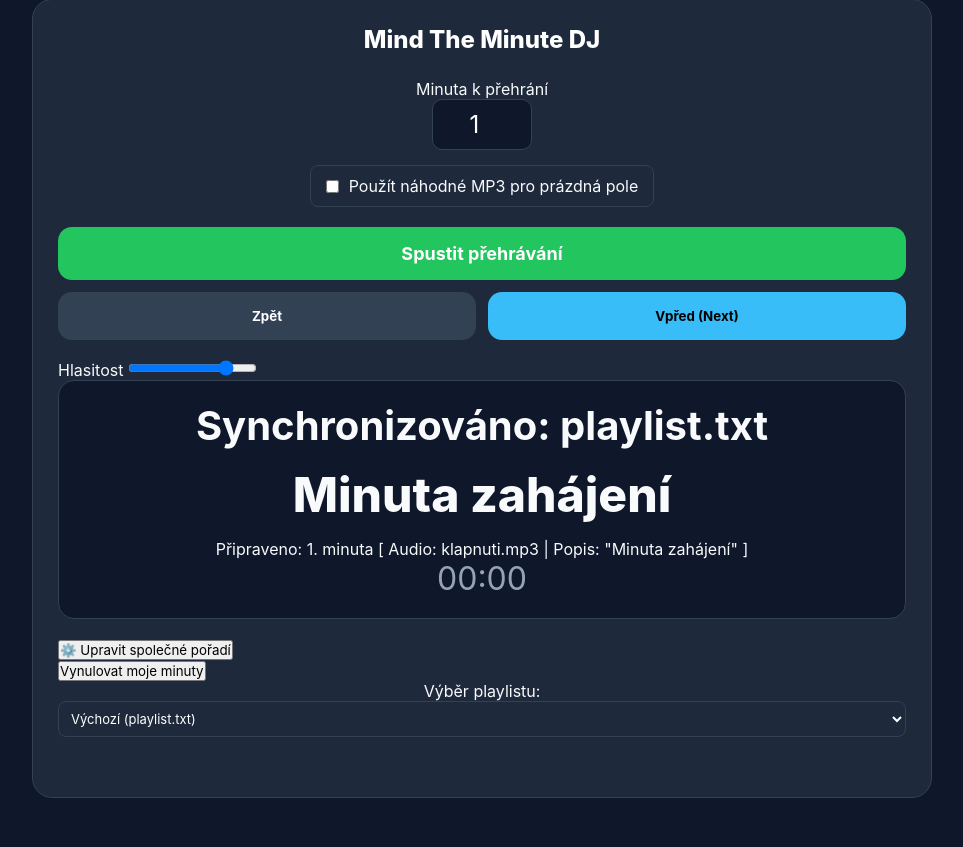
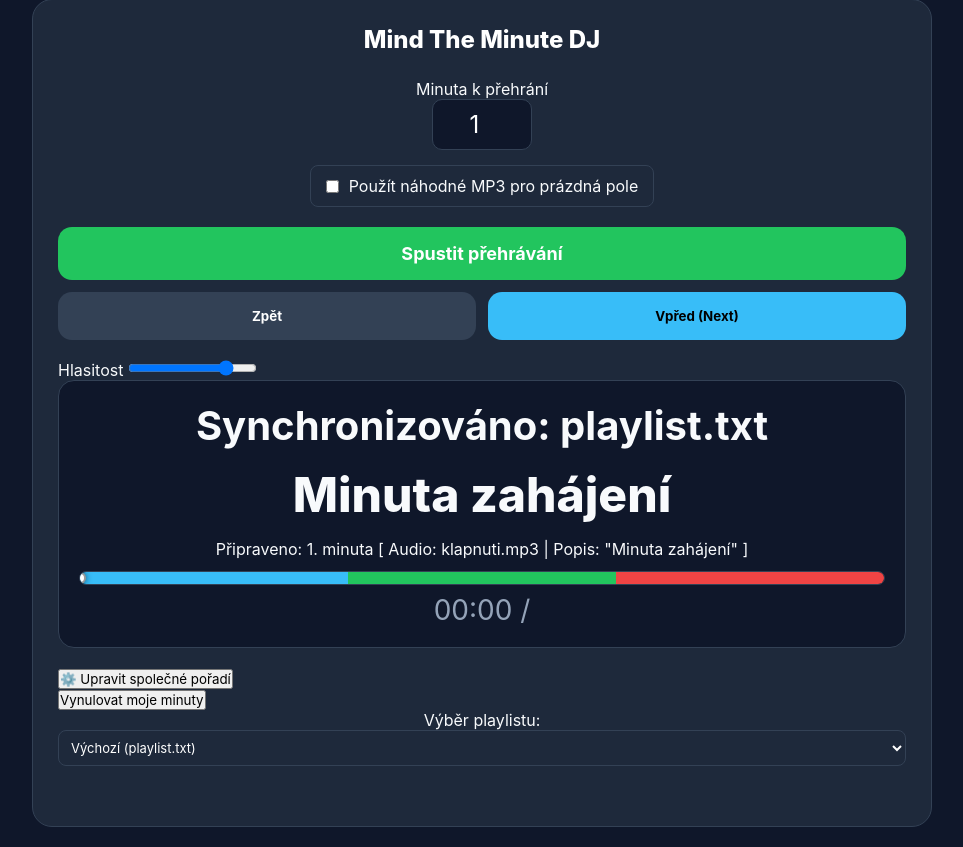
Before and after one commit to JosefMor/mtmdj, a PHP site: page / in a window 1280 px wide. Shown: the part 21-868 px from the top of the page, without its empty margins (158-1121 px from the left). Before the commit the page ends 819 px from the top, so only its background shows below. Run offline with PHP 8.4, Linux system fonts and the light colour scheme; data that the repository does not hold is empty.

Commit message:
Add minute-track visualization: colored segments (0-20s blue, 20-40s green, 40-60s red) and moving indicator; change countdown text to show seconds with trailing '/'.

```diff
--- a/index.php
+++ b/index.php
@@ -68,8 +68,16 @@
 
     .info-box { background: var(--input-bg); border: 1px solid var(--border); padding: 20px; border-radius: 16px; text-align: center; margin-bottom: 20px; }
 
-    #countdown { font-size: 32px; color: var(--text-muted); }
+    /* Countdown and minute-track styles */
+    .minute-track-container { width: 100%; margin: 12px 0 8px 0; }
+    .minute-track { position: relative; height: 14px; border-radius: 8px; overflow: hidden; background: #0b1220; border: 1px solid var(--border); }
+    .minute-segment { height: 100%; float: left; }
+    .segment-1 { background: var(--primary); width: 33.3333%; }
+    .segment-2 { background: var(--success); width: 33.3333%; }
+    .segment-3 { background: var(--danger); width: 33.3333%; }
+    .minute-indicator { position: absolute; top: 50%; transform: translate(-50%, -50%); width: 12px; height: 12px; border-radius: 50%; background: white; border: 2px solid rgba(0,0,0,0.4); box-shadow: 0 0 6px rgba(0,0,0,0.6); }
 
+    #countdown { font-size: 28px; color: var(--text-muted); margin-top: 6px; }
 
     #status { font-size: 40px; font-weight: bold; margin-bottom: 10px; }
     #activityText { font-size: 48px; font-weight: 800; color: #f8fafc; margin: 15px 0; }
@@ -122,10 +130,18 @@
         <div id="status">Aktuální stav</div>
         <div id="activityText">- - -</div> <!-- Sem skočí text např. "Jízda vlakem" -->
         <div id="fileName">Načítám data ze serveru...</div>
-        <div id="countdown">00:00</div>
-        <div class="progress-container">
-            <div id="progressBar"></div>
+
+        <!-- Minute track (kolorované segmenty) -->
+        <div class="minute-track-container">
+            <div class="minute-track" id="minuteTrack">
+                <div class="minute-segment segment-1"></div>
+                <div class="minute-segment segment-2"></div>
+                <div class="minute-segment segment-3"></div>
+                <div id="minuteIndicator" class="minute-indicator" style="left:0%"></div>
+            </div>
         </div>
+
+        <div id="countdown">00:00 /</div>
     </div>
 
     <!-- INTERAKTIVNÍ PANEL SEZNAMU -->
@@ -208,7 +224,7 @@ playlistSelect.addEventListener('change', (e) => {
     const activityTextDiv = document.getElementById('activityText');
     const fileNameDiv = document.getElementById('fileName');
     const countdownDiv = document.getElementById('countdown');
-    const progressBar = document.getElementById('progressBar');
+    const minuteIndicator = document.getElementById('minuteIndicator');
 
     // Back click tracking
     let backClickCount = 0;
@@ -394,8 +410,13 @@ updateDisplay();
 function updateDisplay() {
 const displaySecVal = secondsLeft < 0 ? 0 : secondsLeft;
 const displaySec = displaySecVal < 10 ? `0${displaySecVal}` : displaySecVal;
-countdownDiv.innerText = `00:${displaySec}`;
-progressBar.style.width = `${(displaySecVal / MINUTE_DURATION_SEC) * 100}%`;
+// show seconds with trailing slash (no total needed)
+countdownDiv.innerText = `00:${displaySec} /`;
+
+// update minute indicator position (elapsed seconds from 0..60)
+const elapsed = MINUTE_DURATION_SEC - (displaySecVal);
+const leftPercent = Math.min(100, Math.max(0, (elapsed / MINUTE_DURATION_SEC) * 100));
+if (minuteIndicator) minuteIndicator.style.left = `${leftPercent}%`;
 }
 
 toggleEditorBtn.addEventListener('click', async () => {
@@ -552,7 +573,7 @@ minuteInput.value = 1;
 statusDiv.innerText = "Moje pozice resetována";
 updateNextFilePreview();
 countdownDiv.innerText = "00:00";
-progressBar.style.width = "0%";
+minuteIndicator.style.left = '0%';
 });
     async function saveMinuteToServer() {
         try {
```
